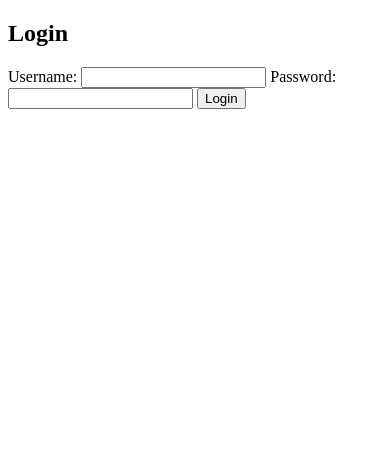
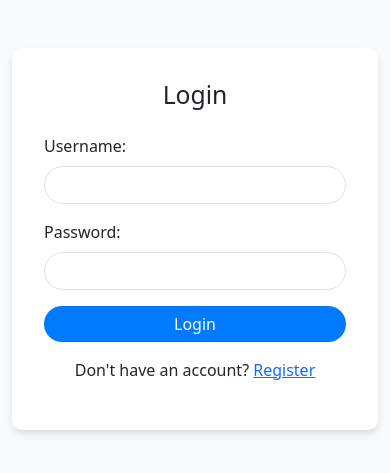
Before and after one commit to Sonpr0x/is-it-your-clothes, a Flask app: page /login in a window 390 px wide. Shown: the top 473 px of the page. Run offline with Flask 3, Linux system fonts and the light colour scheme; parts of the project's set-up code (start-up, migrations or seed data) failed here and were passed over.

Commit message:
login - logout UI

```diff
--- a/cloth_app/models.py
+++ b/cloth_app/models.py
@@ -4,7 +4,7 @@ from flask_login import UserMixin
 class User(UserMixin, db.Model):
     id = db.Column(db.Integer, primary_key=True)
     username = db.Column(db.String(150), unique=True, nullable=False)
-    password = db.Column(db.String(150), nullable=False)
+    password = db.Column(db.String(300), nullable=False)
     images = db.relationship('Image', backref='user', lazy=True)
 
 class Image(db.Model):
--- a/cloth_app/requirements.txt
+++ b/cloth_app/requirements.txt
@@ -5,4 +5,5 @@ Werkzeug
 uuid
 Pillow
 jsonfy
-#PyMySQL==1.0.2
+mysqlclient
+gradio_client
--- /dev/null
+++ b/cloth_app/templates/login-logout.css
@@ -0,0 +1,37 @@
+body {
+    background-color: #f8f9fa;
+}
+
+.card {
+    border: none;
+    border-radius: 10px;
+    box-shadow: 0 4px 6px rgba(0, 0, 0, 0.1);
+}
+
+.card-body {
+    padding: 2rem;
+}
+
+.form-control {
+    border-radius: 20px;
+}
+
+.btn-primary {
+    border-radius: 20px;
+    background-color: #007bff;
+    border: none;
+}
+
+.btn-primary:hover {
+    background-color: #0056b3;
+}
+
+.alert-custom {
+    background-color: #f8d7da;
+    color: #721c24;
+    border-color: #f5c6cb;
+}
+
+.alert-custom .btn-close {
+    color: #721c24;
+}
--- a/cloth_app/templates/login.html
+++ b/cloth_app/templates/login.html
@@ -1,16 +1,52 @@
 <!DOCTYPE html>
-<html>
+<html lang="en">
 <head>
+    <meta charset="UTF-8">
+    <meta name="viewport" content="width=device-width, initial-scale=1.0">
     <title>Login</title>
+    <link href="https://cdn.jsdelivr.net/npm/bootstrap@5.3.0-alpha1/dist/css/bootstrap.min.css" rel="stylesheet">
+    <link href="login-logout.css" rel="stylesheet">
 </head>
 <body>
-    <h2>Login</h2>
-    <form method="POST">
-        <label>Username:</label>
-        <input type="text" name="username" required>
-        <label>Password:</label>
-        <input type="password" name="password" required>
-        <button type="submit">Login</button>
-    </form>
+    <div class="container mt-5">
+        <div class="row justify-content-center">
+            <div class="col-md-4">
+                <div class="card">
+                    <div class="card-body">
+                        <h2 class="mb-4 text-center">Login</h2>
+
+                        <!-- Flash message section -->
+                        {% with messages = get_flashed_messages(with_categories=true) %}
+                            {% if messages %}
+                                <div class="mb-3">
+                                    {% for category, message in messages %}
+                                        <div class="alert alert-custom alert-dismissible fade show" role="alert">
+                                            {{ message }}
+                                            <button type="button" class="btn-close" data-bs-dismiss="alert" aria-label="Close"></button>
+                                        </div>
+                                    {% endfor %}
+                                </div>
+                            {% endif %}
+                        {% endwith %}
+
+                        <form method="POST">
+                            <div class="mb-3">
+                                <label for="username" class="form-label">Username:</label>
+                                <input type="text" class="form-control" name="username" required>
+                            </div>
+                            <div class="mb-3">
+                                <label for="password" class="form-label">Password:</label>
+                                <input type="password" class="form-control" name="password" required>
+                            </div>
+                            <button type="submit" class="btn btn-primary w-100">Login</button>
+                        </form>
+                        <p class="text-center mt-3">Don't have an account? <a href="{{ url_for('register') }}">Register</a></p>
+                    </div>
+                </div>
+            </div>
+        </div>
+    </div>
+
+    <script src="https://cdn.jsdelivr.net/npm/bootstrap@5.3.0-alpha1/dist/js/bootstrap.bundle.min.js"></script>
 </body>
 </html>
```
Also changed, not shown: cloth_app/templates/register.html (+49 -9 lines).
